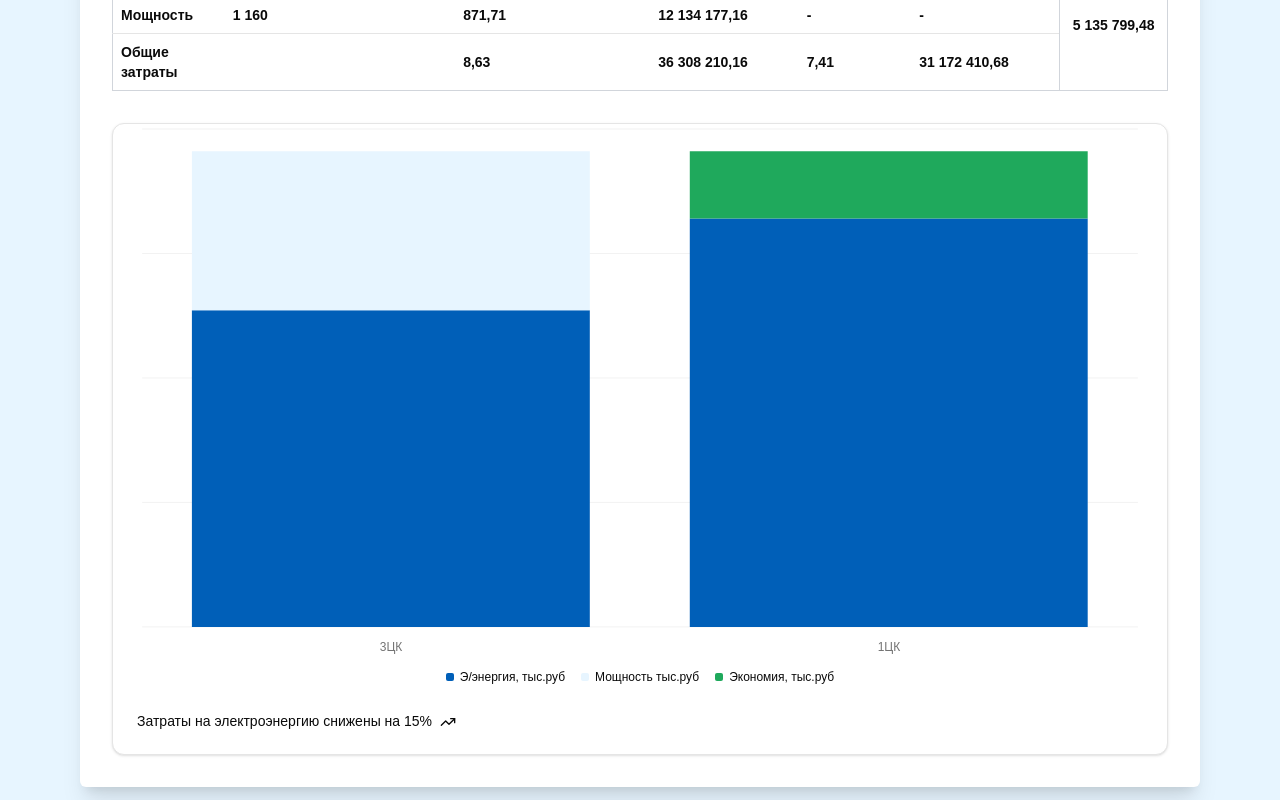
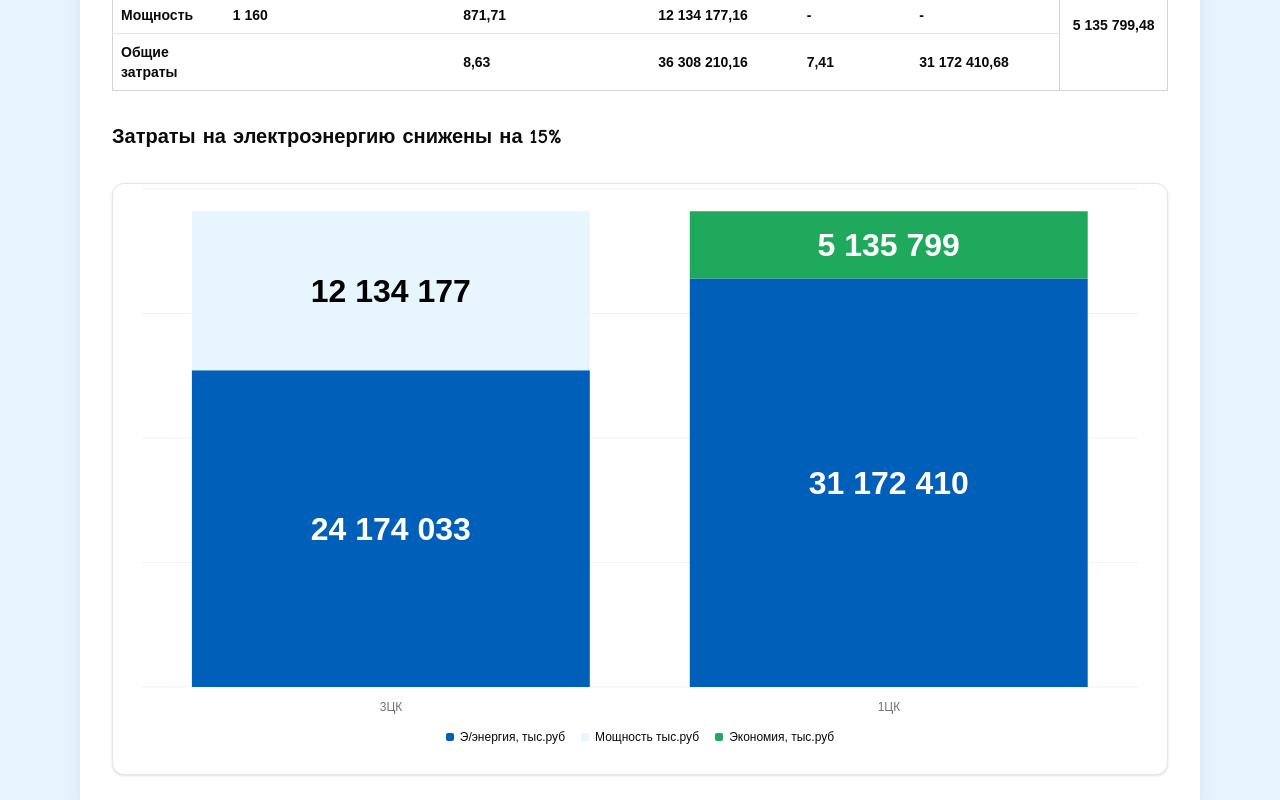
Before and after one commit to Markito97/test-vercel, a Next.js app: page /price-calculator in a window 1280 px wide. Shown: the part 1240-2040 px from the top of the page. Built offline with nearby package versions, Linux system fonts and the light colour scheme.

Commit message:
--wip add metadata for price calculator

```diff
--- a/app/price-calculator/page.tsx
+++ b/app/price-calculator/page.tsx
@@ -2,12 +2,19 @@ import { PriceCalcChart } from "@/components/ui/price-calculator/price-calc-char
 import { PricingOptimizationTable } from "@/components/ui/price-calculator/price-calc-optimization-table";
 import { PriceCategoryBenefits } from "@/components/ui/price-calculator/price-category-benefits";
 import { PriceCategoryCalculator } from "@/components/ui/price-calculator/price-category-calculator";
+import { Metadata } from "next";
 import { Comic_Neue } from "next/font/google";
 
 const comicNeue = Comic_Neue({
   weight: ['400', '700'],
   subsets: ['latin',],
 });
+
+export const metadata: Metadata = {
+  title: "Расчет ценовых категорий электроэнергии",
+  description: 'Калькулятор ценовых категорий – программа, которая определяет ценовые категории электроэнергии для оплаты электроэнергии на предприятии и позволяет экономить от 5 % затрат на электроэнергию ежемесячно.',
+  keywords: 'калькулятор, ценовая категория, программа'
+};
 
 export default function PriceCalculator() {
   return <div>
@@ -35,6 +42,10 @@ export default function PriceCalculator() {
           </div>
           <div className="mt-8 flex flex-col gap-8 p-8 bg-white rounded-md shadow-xl">
             <PricingOptimizationTable />
+            <h3 className={`${comicNeue.className} text-xl font-bold`}>
+              Затраты на электроэнергию
+              снижены на 15%
+            </h3>
             <PriceCalcChart />
           </div>
         </div>
--- a/components/ui/price-calculator/price-calc-chart.tsx
+++ b/components/ui/price-calculator/price-calc-chart.tsx
@@ -1,13 +1,10 @@
 
 "use client"
-
-import { TrendingUp } from "lucide-react"
-import { Bar, BarChart, CartesianGrid, XAxis } from "recharts"
+import { Bar, BarChart, CartesianGrid, LabelList, XAxis } from "recharts"
 
 import {
     Card,
     CardContent,
-    CardFooter,
 } from "@/components/ui/card"
 import {
     ChartConfig,
@@ -17,6 +14,8 @@ import {
     ChartTooltip,
     ChartTooltipContent,
 } from "@/components/ui/chart"
+
+const formatNumber = (value: number) => value.toLocaleString("ru-RU");
 
 const chartData = [
     { name: "3ЦК", energy: 24174033, power: 12134177 },
@@ -53,19 +52,18 @@ export function PriceCalcChart() {
                         />
                         <ChartTooltip content={<ChartTooltipContent hideLabel />} />
                         <ChartLegend content={<ChartLegendContent />} />
-                        <Bar dataKey="energy" stackId="a" fill="#005FB8" name="Э/энергия, тыс.руб" />
-                        <Bar dataKey="power" stackId="a" fill="#e7f5ff" name="Мощность, тыс.руб" />
-                        <Bar dataKey="savings" stackId="a" fill="#1FA95C" name="Экономия, тыс.руб" />
+                        <Bar dataKey="energy" stackId="a" fill="#005FB8" name="Э/энергия, тыс.руб">
+                            <LabelList dataKey="energy" position='center' style={{ fill: '#FFFFFF', fontWeight: 'bold', fontSize: '32px' }} formatter={formatNumber} />
+                        </Bar>
+                        <Bar dataKey="power" stackId="a" fill="#e7f5ff" name="Мощность, тыс.руб" >
+                            <LabelList dataKey="power" position="center" style={{ fill: "#000000", fontWeight: "bold", fontSize: '32px' }} formatter={formatNumber} />
+                        </Bar>
+                        <Bar dataKey="savings" stackId="a" fill="#1FA95C" name="Экономия, тыс.руб">
+                            <LabelList dataKey="savings" position="center" style={{ fill: "#ffffff", fontWeight: "bold", fontSize: '32px' }} formatter={formatNumber} />
+                        </Bar>
                     </BarChart>
                 </ChartContainer>
             </CardContent>
-            <CardFooter className="flex-col items-start gap-2 text-sm">
-                <div className="flex gap-2 font-medium leading-none">
-                    Затраты на электроэнергию
-                    снижены на 15%
-                    <TrendingUp className="h-4 w-4" />
-                </div>
-            </CardFooter>
         </Card>
     )
 }
```
